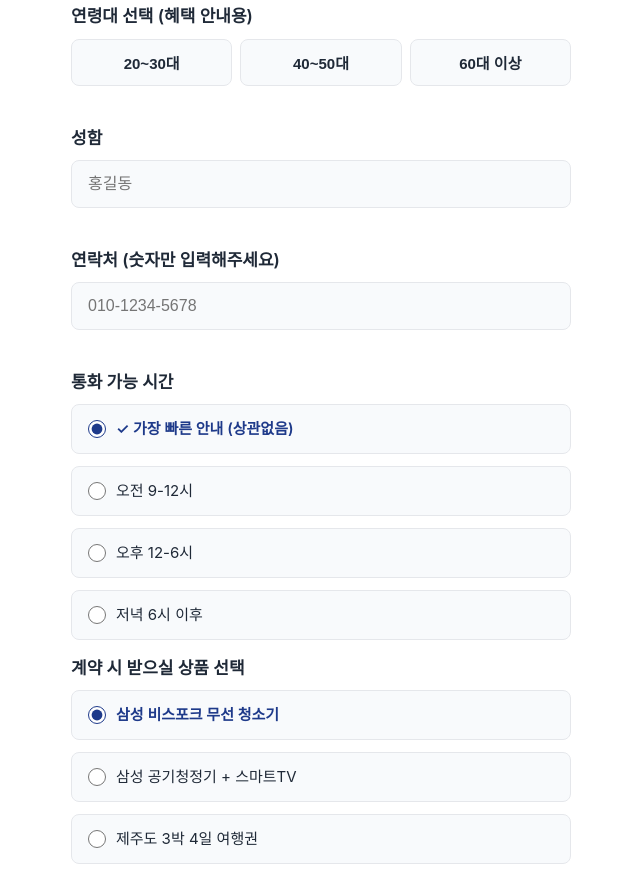
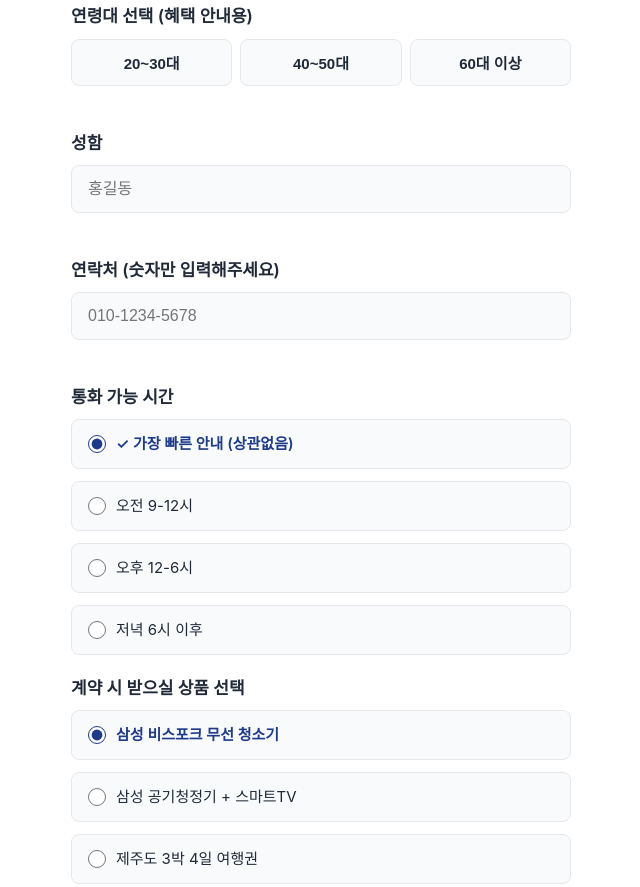
Before and after one commit to 0322mgk-byte/apartment-landing, a website built with Vite: page index.html in a window 1280 px wide. Shown: the part 3397-4284 px from the top of the page, without its empty margins (319-959 px from the left). Built offline with nearby package versions, Linux system fonts and the light colour scheme; a web font is replaced by a local one.

Commit message:
Update: 폼 그룹 간격 조정 (15px → 20px)

```diff
--- a/styles.css
+++ b/styles.css
@@ -193,7 +193,7 @@
 
 /* 폼 그룹 */
 .form-group {
-    margin-bottom: 15px;
+    margin-bottom: 20px;
 }
 
 .form-label {
```
